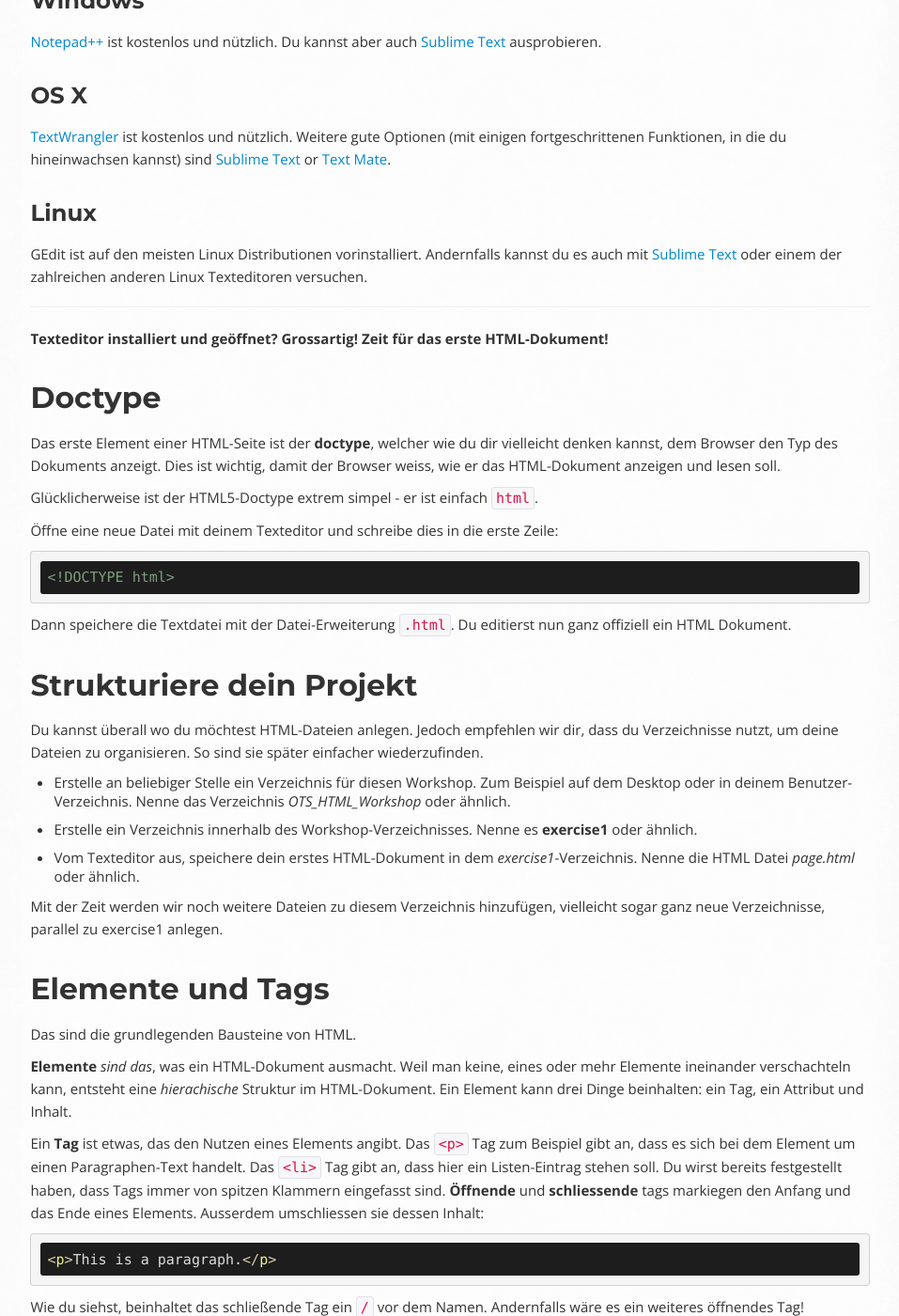
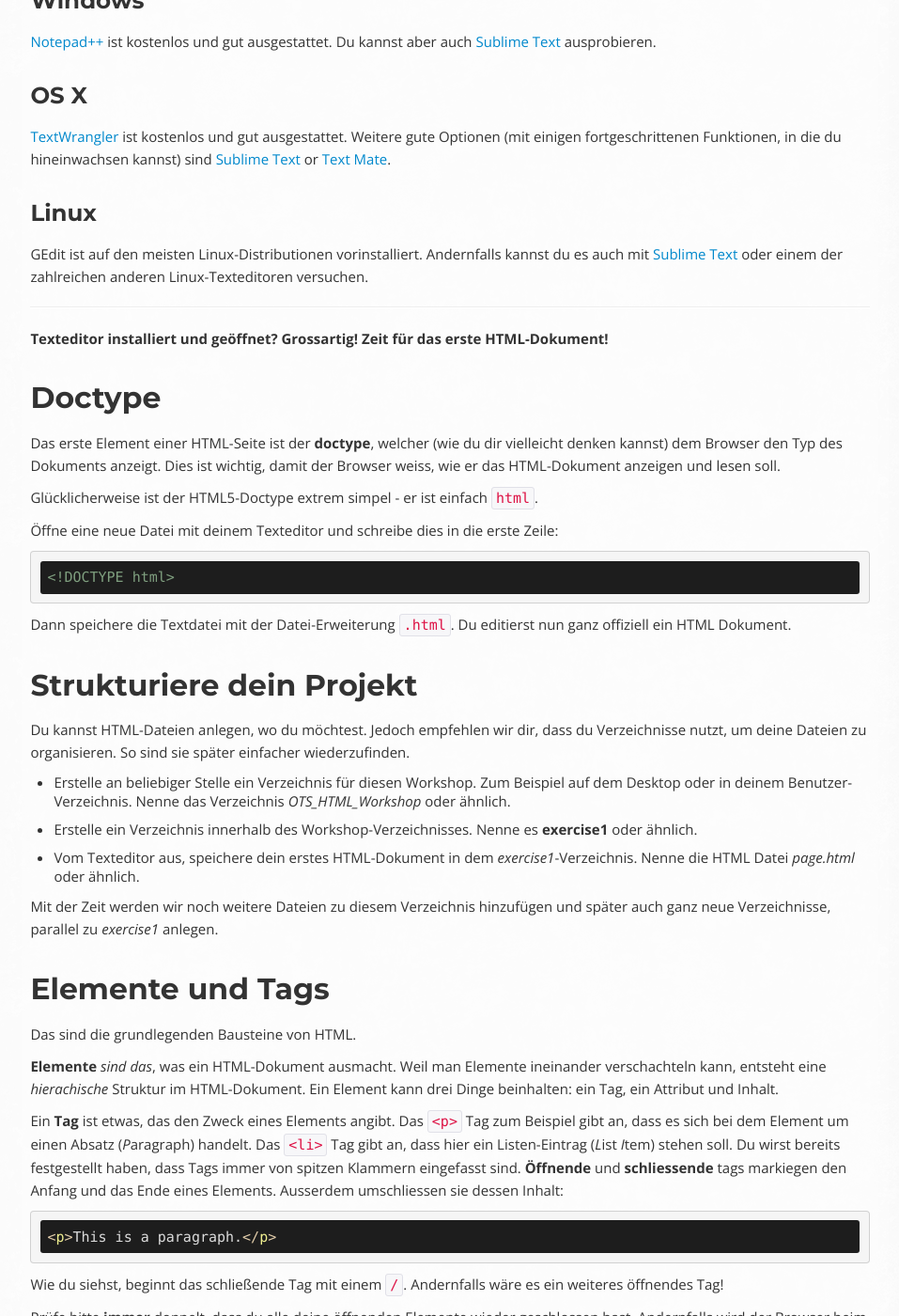
Before and after one commit to OpenTechSchool/html-css-beginners, a Jekyll site: the page built from core/structure.md, in a window 1280 px wide and 1400 px high, scrolled down 635 px. Shown: the whole window at 94% size, without its empty margins (314-1271 px from the left). Built offline with Jekyll 4.4.1, drawn with Linux system fonts in a browser that asks for light colours; Markdown is read by kramdown in place of the engine named in the settings; some of the changed text lies outside the part shown.

Commit message:
structure.md: Ein paar Formulierungen

```diff
--- a/core/structure.md
+++ b/core/structure.md
@@ -18,30 +18,30 @@ Du kannst ausserdem komplett grafische WYSIWYG
 (What You See Is What You Get) HTML-Editoren finden, die dich eine Website
 grafisch editieren lassen. Dies ist vergleichbar mit einer Oberfläche wie von Word.
 
-Solche Software kann nuetzlich sein, aber viele, die mit HTML & CSS arbeiten,
+Solche Software kann nützlich sein, aber viele, die mit HTML & CSS arbeiten,
 bevorzugen einen reinen Texteditor. Genau so einen nutzen wir heute.
 
 Wenn du bereits einen Texteditor installiert hast (vielleicht von einem vorherigen
-OTS Workshop) dann kannst du diesen nutzen. Andernfalls sind hier einige Vorschläge:
+OTS-Workshop), dann kannst du diesen nutzen. Andernfalls sind hier einige Vorschläge:
 
 ### Windows
 
-[Notepad++](http://www.notepad-plus-plus.org/) ist kostenlos und nützlich.
+[Notepad++](http://www.notepad-plus-plus.org/) ist kostenlos und gut ausgestattet.
 Du kannst aber auch [Sublime Text](http://www.sublimetext.com/) ausprobieren.
 
 
 ### OS X
 
 [TextWrangler](http://www.barebones.com/products/textwrangler/) ist kostenlos und
-nützlich. Weitere gute Optionen (mit einigen fortgeschrittenen Funktionen,
+gut ausgestattet. Weitere gute Optionen (mit einigen fortgeschrittenen Funktionen,
 in die du hineinwachsen kannst) sind [Sublime Text](http://www.sublimetext.com/) or
 [Text Mate](http://macromates.com/).
 
 ### Linux
 
-GEdit ist auf den meisten Linux Distributionen vorinstalliert.
+GEdit ist auf den meisten Linux-Distributionen vorinstalliert.
 Andernfalls kannst du es auch mit [Sublime Text](http://www.sublimetext.com/)
-oder einem der zahlreichen anderen Linux Texteditoren versuchen.
+oder einem der zahlreichen anderen Linux-Texteditoren versuchen.
 
 ********
 
@@ -49,8 +49,8 @@ oder einem der zahlreichen anderen Linux Texteditoren versuchen.
 
 ## Doctype
 
-Das erste Element einer HTML-Seite ist der **doctype**, welcher wie du dir
-vielleicht denken kannst, dem Browser den Typ des Dokuments anzeigt.
+Das erste Element einer HTML-Seite ist der **doctype**, welcher (wie du dir
+vielleicht denken kannst) dem Browser den Typ des Dokuments anzeigt.
 Dies ist wichtig, damit der Browser weiss, wie er das HTML-Dokument anzeigen und lesen soll.
 
 Glücklicherweise ist der HTML5-Doctype extrem simpel - er ist einfach `html`.
@@ -65,7 +65,7 @@ ganz offiziell ein HTML Dokument.
 
 ## Strukturiere dein Projekt
 
-Du kannst überall wo du möchtest HTML-Dateien anlegen. Jedoch empfehlen wir dir,
+Du kannst HTML-Dateien anlegen, wo du möchtest. Jedoch empfehlen wir dir,
 dass du Verzeichnisse nutzt, um deine Dateien zu organisieren. So sind sie später
 einfacher wiederzufinden.
 
@@ -79,27 +79,27 @@ einfacher wiederzufinden.
 * Vom Texteditor aus, speichere dein erstes HTML-Dokument in
   dem *exercise1*-Verzeichnis. Nenne die HTML Datei *page.html* oder ähnlich.
 
-Mit der Zeit werden wir noch weitere Dateien zu diesem Verzeichnis hinzufügen, vielleicht sogar ganz neue Verzeichnisse, parallel zu exercise1 anlegen.
+Mit der Zeit werden wir noch weitere Dateien zu diesem Verzeichnis hinzufügen und
+später auch ganz neue Verzeichnisse, parallel zu *exercise1* anlegen.
 
 ## Elemente und Tags
 
 Das sind die grundlegenden Bausteine von HTML.
 
-**Elemente** *sind das*, was ein HTML-Dokument ausmacht. Weil man keine,
-eines oder mehr Elemente ineinander verschachteln kann, entsteht eine
-*hierachische* Struktur im HTML-Dokument. Ein Element kann drei
-Dinge beinhalten: ein Tag, ein Attribut und Inhalt.
+**Elemente** *sind das*, was ein HTML-Dokument ausmacht. Weil man Elemente
+ineinander verschachteln kann, entsteht eine *hierachische* Struktur im
+HTML-Dokument. Ein Element kann drei Dinge beinhalten: ein Tag, ein Attribut
+und Inhalt.
 
-Ein **Tag** ist etwas, das den Nutzen eines Elements angibt. Das `<p>` Tag zum
+Ein **Tag** ist etwas, das den Zweck eines Elements angibt. Das `<p>` Tag zum
 Beispiel gibt an, dass es sich bei dem Element um einen
-Paragraphen-Text handelt. Das `<li>` Tag gibt an, dass hier ein Listen-Eintrag
-stehen soll. Du wirst bereits festgestellt haben, dass Tags immer von spitzen
-Klammern eingefasst sind. **Öffnende** und **schliessende** tags markiegen den
-Anfang und das Ende eines Elements. Ausserdem umschliessen sie dessen Inhalt:
+Absatz (*P*aragraph) handelt. Das `<li>` Tag gibt an, dass hier ein Listen-Eintrag
+(*L*ist *I*tem) stehen soll. Du wirst bereits festgestellt haben, dass Tags
+immer von spitzen Klammern eingefasst sind. **Öffnende** und **schliessende** tags markiegen den Anfang und das Ende eines Elements. Ausserdem umschliessen sie dessen Inhalt:
 
     <p>This is a paragraph.</p>
 
-Wie du siehst, beinhaltet das schließende Tag ein `/` vor dem Namen. Andernfalls
+Wie du siehst, beginnt das schließende Tag mit einem `/`. Andernfalls
 wäre es ein weiteres öffnendes Tag!
 
 Prüfe bitte **immer** doppelt, dass du alle deine öffnenden Elemente wieder
@@ -161,7 +161,7 @@ in zwei wichtige Teile: einen **head** und einen **body**. Stellvertretend für
 Dokumenten-Kopf und Dokumenten-Körper.
 
 Der Kopf beinhaltet den Titel der Seite und Informationen **über** das Dokument.
-Man nennt diese Informationen auf **meta** Informationen. Die meisten
+Man nennt diese Informationen auch **Meta**-Informationen. Die meisten
 Meta-Informationen sind für den Benutzer nicht sichtbar und haben dennoch
 eine Menge Sinn. Zum Beispiel können Meta-Informationen den Suchmaschinen
 mitteilen, wer der Autor einer Website und was in etwa der Inhalt der Seite
@@ -173,7 +173,7 @@ ist. Hier ist ein Beispiel:
         <title>My first Portfolio</title>
     </head>
 
-Wie du siehst ist das Meta-Tag ein selbstschliessendes Element! Als erstes
+Wie du siehst, ist das Meta-Tag ein selbstschliessendes Element! Als erstes
 steht dort ein `charset` Meta-Tag. Das ist das wichtigste Meta-Tag. Ohne dieses
 könnte es sein, dass deine Website nicht korrekt angezeigt wird. Es wird als
 empfohlene Vorgehensweise angesehen, dass es als erstes Folge-Element des
@@ -186,7 +186,7 @@ Hier haben wir ausserdem ein weiteres Meta-Tag genutzt: die `description`
 (Beschreibung). Wir definieren dieses Meta-Tag mit dem Attribut `name` und
 setzen `description` als Wert zwischen die doppelten Anführungszeichen.
 
-Innerhalb unseres `head`-Elements, haben wir als letztes Element den Titel
+Innerhalb unseres `head`-Elements haben wir als letztes Element den Titel
 unserer Website. Schreibe den oberen HTML Code aus dem Beispiel in dein eigenes
 HTML-Dokument im Editor. Dann ändere den Inhalt zwischen dem `<title>`-Element.
 Jetzt kannst du dein Dokument im Browser öffnen und schau dir mal an, was im Titel
@@ -353,28 +355,25 @@ alles in deinem Browser?
 
 ## Warum sollte man kein grafischen Editoren nutzen?
 
-Grafische existieren und einige Leute benutzen diese auch. Man spricht hierbei
-oft von einem "What You See Is What You Get" editor oder auch einfach WYSIWYG.
-Auf lange Sicht hin betrachtet, kann ein grafischer HTML Editor sehr
-einschränken. Denn oftmals gibt es bessere und schnellere Wege Texte zu ändern.
-Außerdem Schränken WYSIWYG Editoren deine Möglichkeiten ein, wenn es darum geht
-zu verstehen, was wirklich auf deiner HTML Seite passiert, da du nur automatisch
-generierten Code nutzt.
+Grafische Editoren existieren und einige Leute benutzen diese auch.
+Man spricht dann von "What You See Is What You Get"- oder WYSIWYG-Editoren.
+Auf lange Sicht kann ein grafischer HTML Editor deine Möglichkeiten sehr
+einschränken, da er ziemlich effektiv verhindert, dass du verstehst, was du tust.
 
 ## Warum sollte man kein Word nutzen?
 
-MS Word nutzt eine Menge Format-Informationen, die man im Web nicht versteht.
-Die Art und Weise, wie HTML Paragraphen (oder grosse Schriften, Bilder und mehr)
-positioniertunterscheidet sich total von wie HTML und CSS funktionieren. Für
-Code jeder Art, HTML und CSS eingeschlossen, ist es sehr wichtig, einen
-Text-Editor zu nutzen, damit dein Code sauber bleibt.
+Dein Browser möchte reine Text-Dateien verarbeiten. Wenn du Word zum
+Programmieren benutzt, ist die Chance sehr hoch, dass Word automatisch
+Formatierungen mit deinem Code speichert, die der Browser nicht verstehen
+kann. Wenn du Word zum Erstellen von HTML verwendest, wird dein HTML
+wahrscheinlich schwer lesbar und nicht standardkonform sein.
 
 Zusätzlich haben Text-Editoren oftmals den Vorteil, dass sie Hinweise zu deinem
 Code anzeigen. Man nennt sowas Syntax Highlighting.
 
 It is like showing nouns in red and showing the verbs in blue in a sentence.
 
-Das ist als so ähnlich als <span style="color:blue;">hebe</span> man die
+Das ist als <span style="color:blue;">hebe</span> man die
 <span style="color:red">Nomen</span> eines
 <span style="color:red;">Satzes</span> <span style="color:blue;">rot</span>
 und die <span style="color:red;">Verben</span>
@@ -383,7 +382,7 @@ und die <span style="color:red;">Verben</span>
 ## Wie geht es weiter?
 
 Du magst deine HTML-Seite in diesem Stadium etwas farblos und fade finden.
-Wie kann man sie ein bisschen mehr aufpeppen?
+Wie kann man sie ein bisschen aufpeppen?
 
 Lese in der folgenden Sektion weiter,
-[your first styled Hello World!](style.html).
+[Hallo Welt mit Style!](style.html).
```
Also changed, not shown: other parts of core/structure.md (+14 -12 lines).
